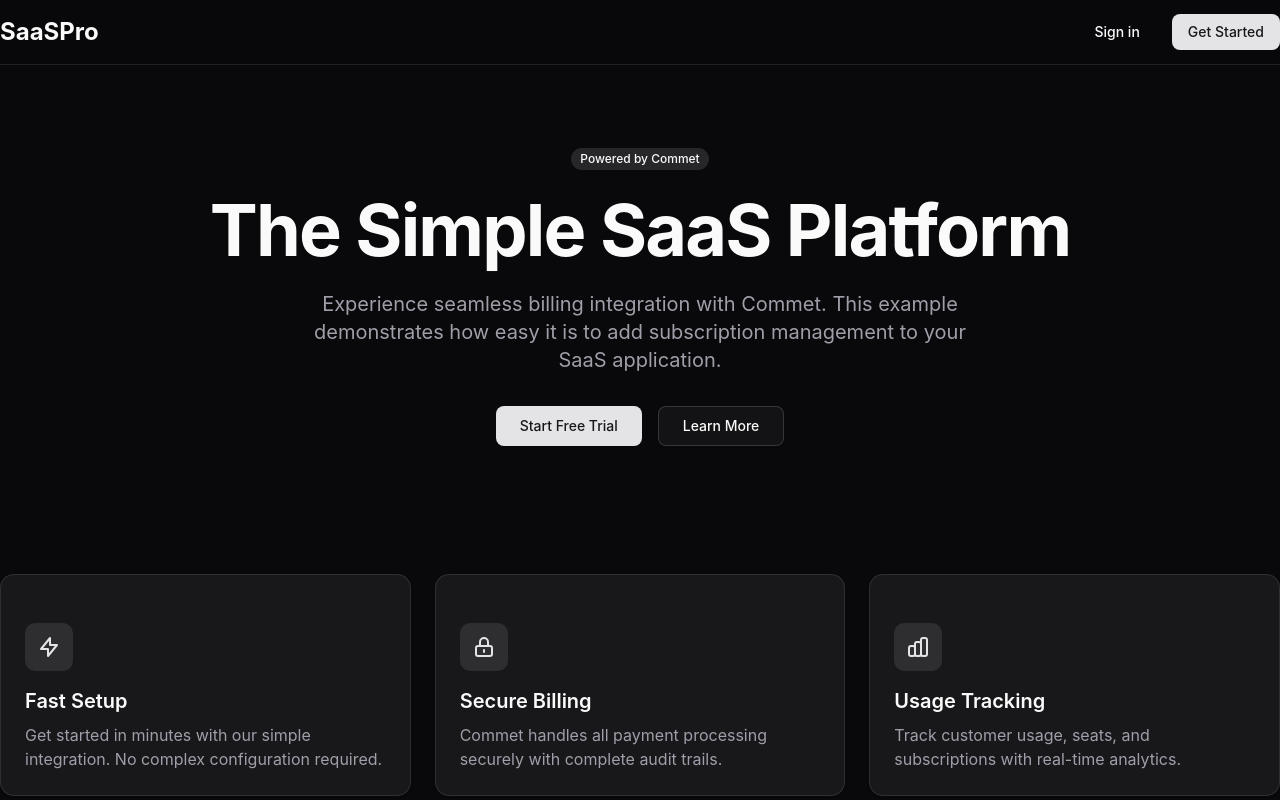
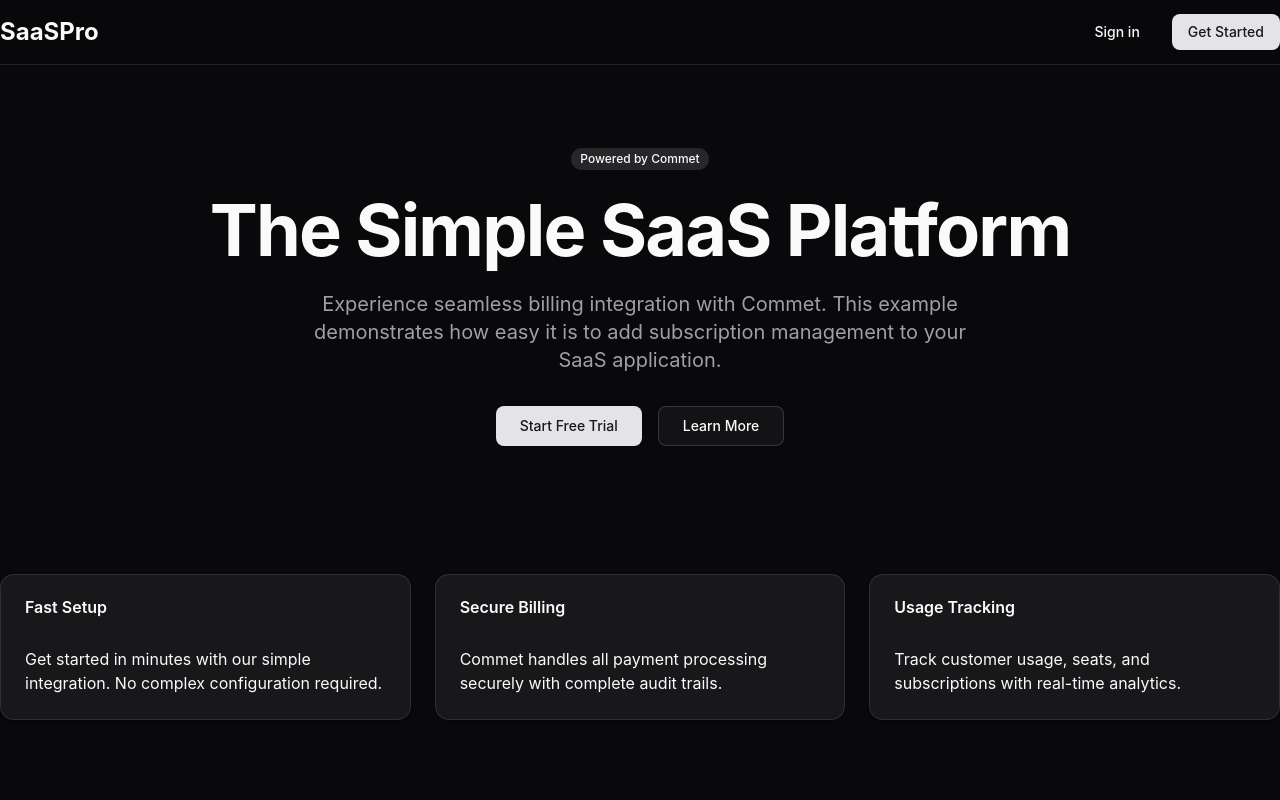
Before and after one commit to commet-labs/commet, a Next.js app in the folder examples/fixed-saas/: page / in a window 1280 px wide. Shown: the top 800 px of the page. Built offline with nearby package versions, Linux system fonts and the light colour scheme.

Commit message:
refactor: enhance feature cards layout in home page

```diff
--- a/examples/fixed-saas/src/app/(public)/page.tsx
+++ b/examples/fixed-saas/src/app/(public)/page.tsx
@@ -1,6 +1,12 @@
 import { Badge } from "@/components/ui/badge";
 import { Button } from "@/components/ui/button";
-import { Card, CardContent } from "@/components/ui/card";
+import {
+  Card,
+  CardContent,
+  CardHeader,
+  CardTitle,
+  CardDescription,
+} from "@/components/ui/card";
 import Link from "next/link";
 
 export default function Home() {
@@ -57,77 +63,32 @@ export default function Home() {
         {/* Features */}
         <div className="mt-32 grid gap-6 md:grid-cols-3 mx-auto">
           <Card>
-            <CardContent className="pt-6">
-              <div className="mb-4 inline-flex h-12 w-12 items-center justify-center rounded-lg bg-primary/10">
-                <svg
-                  className="h-6 w-6 text-primary"
-                  fill="none"
-                  stroke="currentColor"
-                  viewBox="0 0 24 24"
-                >
-                  <path
-                    strokeLinecap="round"
-                    strokeLinejoin="round"
-                    strokeWidth={2}
-                    d="M13 10V3L4 14h7v7l9-11h-7z"
-                  />
-                </svg>
-              </div>
-              <h3 className="text-xl font-semibold mb-2">Fast Setup</h3>
-              <p className="text-muted-foreground">
-                Get started in minutes with our simple integration. No complex
-                configuration required.
-              </p>
+            <CardHeader>
+              <CardTitle>Fast Setup</CardTitle>
+            </CardHeader>
+            <CardContent>
+              Get started in minutes with our simple integration. No complex
+              configuration required.
             </CardContent>
           </Card>
 
           <Card>
-            <CardContent className="pt-6">
-              <div className="mb-4 inline-flex h-12 w-12 items-center justify-center rounded-lg bg-primary/10">
-                <svg
-                  className="h-6 w-6 text-primary"
-                  fill="none"
-                  stroke="currentColor"
-                  viewBox="0 0 24 24"
-                >
-                  <path
-                    strokeLinecap="round"
-                    strokeLinejoin="round"
-                    strokeWidth={2}
-                    d="M12 15v2m-6 4h12a2 2 0 002-2v-6a2 2 0 00-2-2H6a2 2 0 00-2 2v6a2 2 0 002 2zm10-10V7a4 4 0 00-8 0v4h8z"
-                  />
-                </svg>
-              </div>
-              <h3 className="text-xl font-semibold mb-2">Secure Billing</h3>
-              <p className="text-muted-foreground">
-                Commet handles all payment processing securely with complete
-                audit trails.
-              </p>
+            <CardHeader>
+              <CardTitle>Secure Billing</CardTitle>
+            </CardHeader>
+            <CardContent>
+              Commet handles all payment processing securely with complete audit
+              trails.
             </CardContent>
           </Card>
 
           <Card>
-            <CardContent className="pt-6">
-              <div className="mb-4 inline-flex h-12 w-12 items-center justify-center rounded-lg bg-primary/10">
-                <svg
-                  className="h-6 w-6 text-primary"
-                  fill="none"
-                  stroke="currentColor"
-                  viewBox="0 0 24 24"
-                >
-                  <path
-                    strokeLinecap="round"
-                    strokeLinejoin="round"
-                    strokeWidth={2}
-                    d="M9 19v-6a2 2 0 00-2-2H5a2 2 0 00-2 2v6a2 2 0 002 2h2a2 2 0 002-2zm0 0V9a2 2 0 012-2h2a2 2 0 012 2v10m-6 0a2 2 0 002 2h2a2 2 0 002-2m0 0V5a2 2 0 012-2h2a2 2 0 012 2v14a2 2 0 01-2 2h-2a2 2 0 01-2-2z"
-                  />
-                </svg>
-              </div>
-              <h3 className="text-xl font-semibold mb-2">Usage Tracking</h3>
-              <p className="text-muted-foreground">
-                Track customer usage, seats, and subscriptions with real-time
-                analytics.
-              </p>
+            <CardHeader>
+              <CardTitle>Usage Tracking</CardTitle>
+            </CardHeader>
+            <CardContent>
+              Track customer usage, seats, and subscriptions with real-time
+              analytics.
             </CardContent>
           </Card>
         </div>
```
